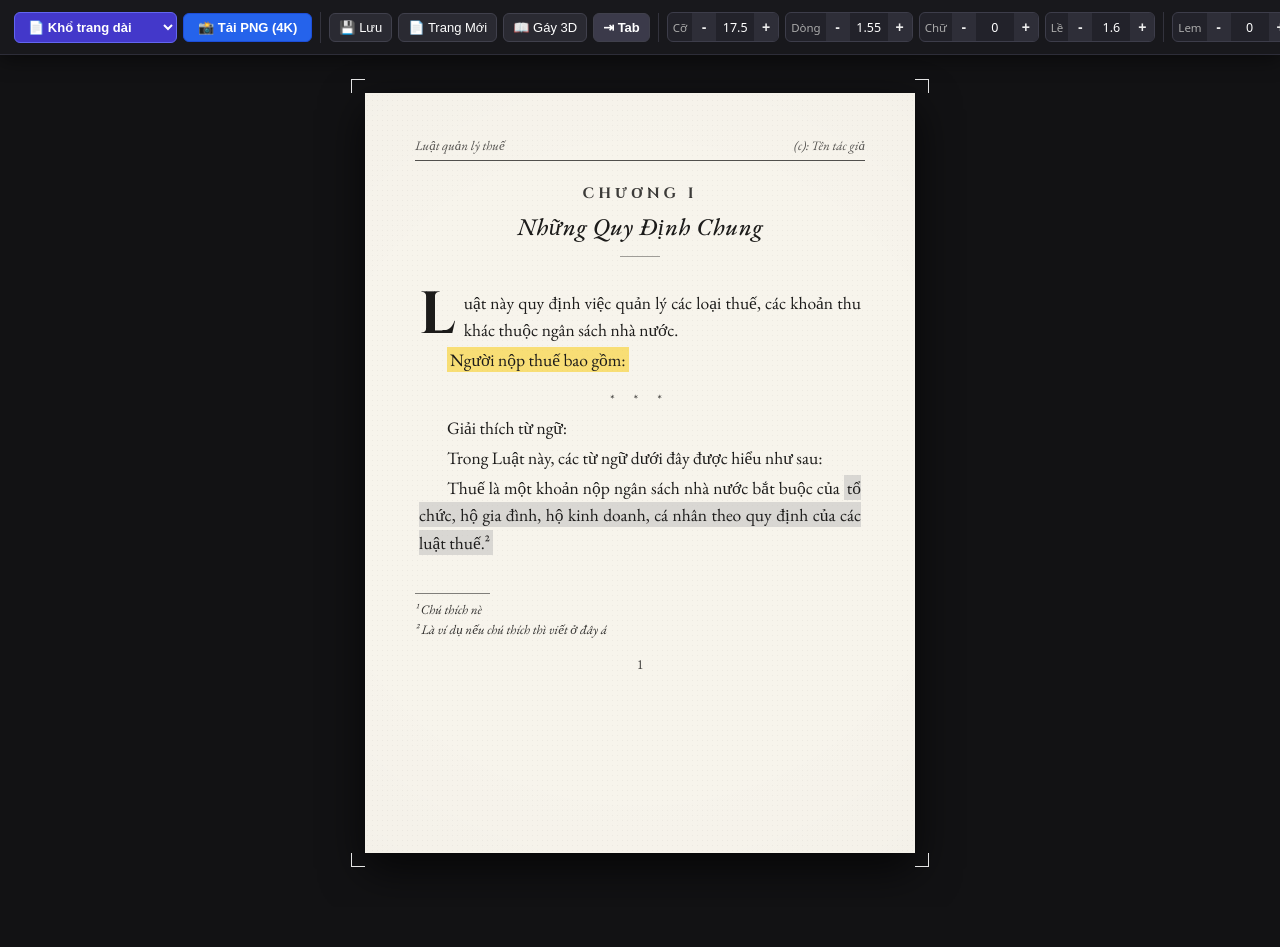
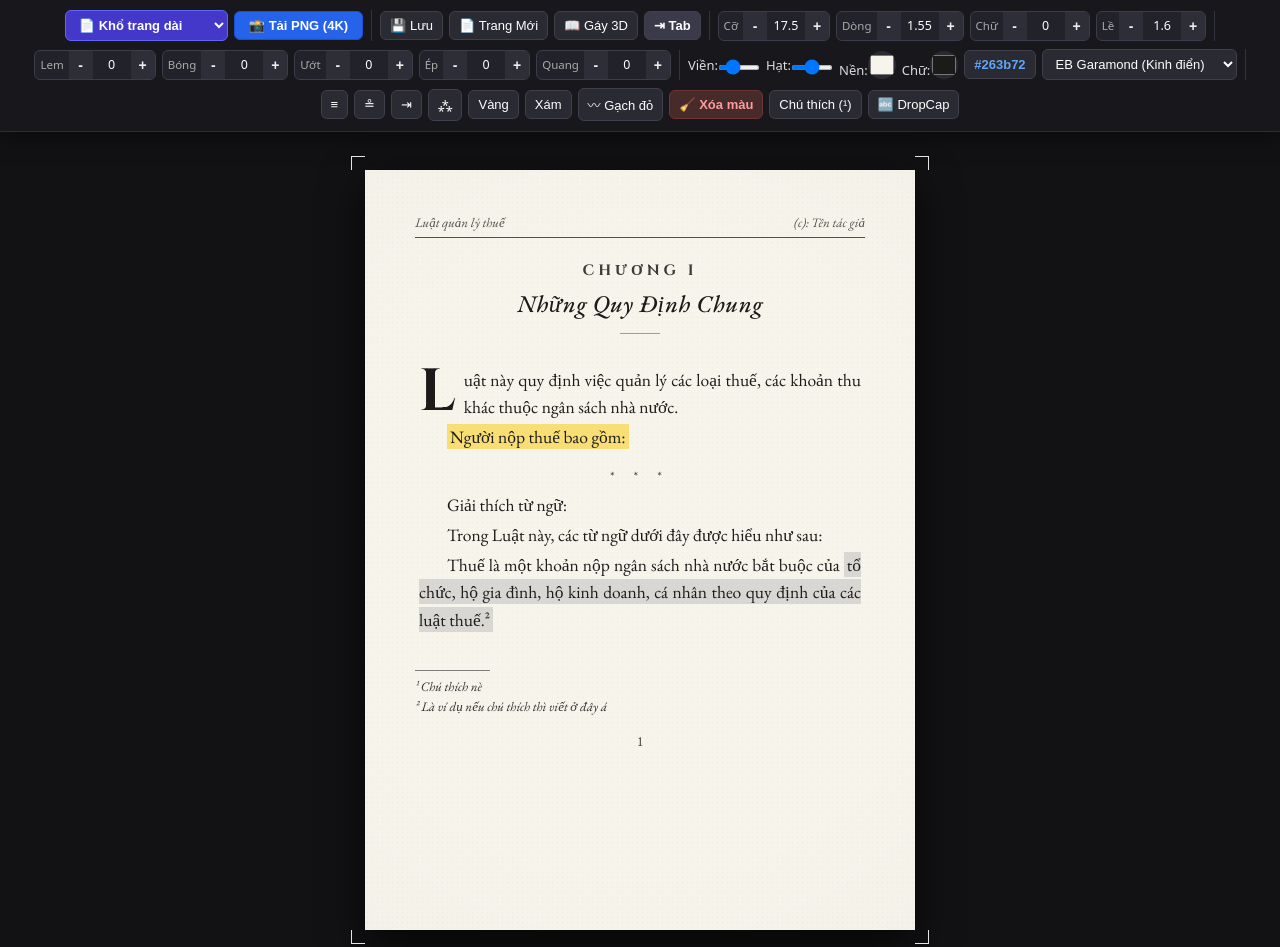
Before and after one commit to mixaohensiukay/gia-lap-trang-or-quotes-idk, a plain HTML site: page index.html in a window 1280 px wide. Drawn offline with nearby package versions, Linux system fonts and the light colour scheme; a web font is replaced by a local one.

Commit message:
Update UX/UI trên máy tính

```diff
--- a/index.html
+++ b/index.html
@@ -44,6 +44,7 @@
       overflow-x: hidden;
     }
 
+    /* THANH TOOLBAR THIẾT KẾ LAI: MOBILE THÌ CUỘN VUỐT NGANG, PC THÌ MỞ BUNG GỌN GÀNG */
     .toolbar-container {
       width: 100%;
       position: sticky;
@@ -52,6 +53,8 @@
       background: #18181c;
       border-bottom: 1px solid #2d2d38;
       box-shadow: 0 4px 20px rgba(0,0,0,0.5);
+      display: flex;
+      justify-content: center;
     }
 
     .toolbar {
@@ -59,14 +62,32 @@
       gap: 8px;
       align-items: center;
       padding: 10px 14px;
+      width: 100%;
+      max-width: 1440px;
       overflow-x: auto;
       white-space: nowrap;
       -webkit-overflow-scrolling: touch;
-      scrollbar-width: none;
+      scrollbar-width: thin;
+      scrollbar-color: #3f3f4c transparent;
+    }
+
+    /* TỐI ƯU CHO PC (MÀN HÌNH RỘNG): TỰ BUNG TẤT CẢ TÍNH NĂNG KHÔNG CẦN KÉO CHUỘT */
+    @media (min-width: 1024px) {
+      .toolbar {
+        flex-wrap: wrap;
+        white-space: normal;
+        justify-content: center;
+        overflow-x: visible;
+        padding: 10px 20px;
+      }
     }
 
     .toolbar::-webkit-scrollbar {
-      display: none;
+      height: 4px;
+    }
+    .toolbar::-webkit-scrollbar-thumb {
+      background: #3f3f4c;
+      border-radius: 4px;
     }
 
     .toolbar-group {
@@ -138,6 +159,10 @@
       padding: 0;
       border-radius: 0;
       cursor: pointer;
+    }
+
+    .num-stepper button:hover {
+      background: #3f3f4c;
     }
 
     .num-stepper button:active {
@@ -506,7 +531,8 @@
   </svg>
 
   <div class="toolbar-container">
-    <div class="toolbar">
+    <div class="toolbar" id="mainToolbar">
+      <!-- Nhóm 1: Chế độ & Xuất ảnh -->
       <div class="toolbar-group">
         <select id="modeSelect" class="highlight-select" onchange="switchMode(this.value)">
           <option value="page">📄 Khổ trang dài</option>
@@ -515,6 +541,7 @@
         <button class="primary" onclick="exportImage()">📸 Tải PNG (4K)</button>
       </div>
 
+      <!-- Nhóm 2: Dự án & Lề -->
       <div class="toolbar-group">
         <button onclick="savePresetManual()" title="Lưu lại toàn bộ định dạng">💾 Lưu</button>
         <button onclick="nextPage()" title="Tăng số trang và sang trang mới">📄 Trang Mới</button>
@@ -522,7 +549,7 @@
         <button class="prevent-lose-focus" onclick="insertTabIndent()" title="Thụt đầu dòng chuẩn sách" style="font-weight: bold; background: #3b3a4a;">⇥ Tab</button>
       </div>
 
-      <!-- Cỡ chữ & Giãn dòng -->
+      <!-- Nhóm 3: Cỡ chữ & Giãn dòng -->
       <div class="toolbar-group">
         <div class="num-stepper" title="Cỡ chữ">
           <span class="stepper-label">Cỡ</span>
@@ -553,7 +580,7 @@
         </div>
       </div>
 
-      <!-- Hiệu ứng chữ -->
+      <!-- Nhóm 4: Hiệu ứng chữ Studio -->
       <div class="toolbar-group">
         <div class="num-stepper" title="Mực lem xơ giấy">
           <span class="stepper-label">Lem</span>
@@ -591,17 +618,14 @@
         </div>
       </div>
 
-      <!-- Giấy & Màu sắc -->
+      <!-- Nhóm 5: Giấy, Màu sắc & Font -->
       <div class="toolbar-group">
-        <label title="Tối viền">Viền:<input type="range" min="0" max="0.3" step="0.02" value="0.08" oninput="updateStyle('--vignette-opacity', this.value)"></label>
-        <label title="Hạt giấy">Hạt:<input type="range" min="0" max="0.1" step="0.01" value="0.045" oninput="updateStyle('--grain-opacity', this.value)">
+        <label title="Tối viền">Viền:<input type="range" min="0" max="0.3" step="0.02" value="0.08" oninput="updateStyle('--vignette-opacity', this.value)" style="width:42px;height:5px;cursor:ew-resize;"></label>
+        <label title="Hạt giấy">Hạt:<input type="range" min="0" max="0.1" step="0.01" value="0.045" oninput="updateStyle('--grain-opacity', this.value)" style="width:42px;height:5px;cursor:ew-resize;"></label>
         <label title="Đổi màu nền">Nền:<input type="color" id="bgPicker" value="#f7f4ec" onchange="setCustomBg(this.value)"></label>
         <label title="Đổi màu chữ">Chữ:<input type="color" id="textPicker" value="#1c1b1a" onchange="setCustomText(this.value)"></label>
         <button onclick="setCustomText('#263b72')" style="color: #60a5fa; font-weight: bold;">#263b72</button>
-      </div>
 
-      <!-- Font chữ -->
-      <div class="toolbar-group">
         <select id="fontSelect" onchange="changeFont(this.value)">
           <option value="font-alegreya">Alegreya (Thơ mộng)</option>
           <option value="font-stix">STIX Two Text (Sắc sảo)</option>
@@ -614,7 +638,7 @@
         </select>
       </div>
 
-      <!-- CĂN LỀ & BỘ HIGHLIGHT KÈM NÚT XÓA ĐỊNH DẠNG -->
+      <!-- Nhóm 6: Căn lề & Highlight -->
       <div class="toolbar-group">
         <button class="btn-icon prevent-lose-focus" onclick="formatDoc('justifyFull')" title="Căn đều">≡</button>
         <button class="btn-icon prevent-lose-focus" onclick="formatDoc('justifyCenter')" title="Căn giữa">≗</button>
@@ -624,8 +648,6 @@
         <button class="prevent-lose-focus" onclick="toggleFormatSpan('hl-yellow')">Vàng</button>
         <button class="prevent-lose-focus" onclick="toggleFormatSpan('hl-gray')">Xám</button>
         <button class="prevent-lose-focus" onclick="toggleFormatSpan('pencil-underline')">〰 Gạch đỏ</button>
-
-        <!-- NÚT TẨY XÓA ĐỊNH DẠNG RIÊNG BIỆT DÀNH CHO MOBILE -->
         <button class="prevent-lose-focus" onclick="clearHighlightFormatting()" title="Xóa toàn bộ màu Highlight & Gạch đỏ" style="background: #472a2a; border-color: #6e3535; color: #ff9b9b; font-weight: bold;">🧹 Xóa màu</button>
 
         <button class="prevent-lose-focus" onclick="insertFootnoteMark()">Chú thích (¹)</button>
@@ -708,8 +730,20 @@
     let nextFootnoteNumber = 3;
 
     // =========================================================================
+    // TỰ ĐỘNG CHUYỂN CON LĂN CHUỘT DỌC THÀNH CUỘN NGANG KHI Ở TRÊN THANH CÔNG CỤ PC
+    // =========================================================================
+    const toolbarEl = document.getElementById('mainToolbar');
+    if (toolbarEl) {
+      toolbarEl.addEventListener('wheel', (e) => {
+        // Chỉ kích hoạt khi màn hình đang có thanh cuộn ngang
+        if (toolbarEl.scrollWidth > toolbarEl.clientWidth) {
+          e.preventDefault();
+          toolbarEl.scrollLeft += e.deltaY;
+        }
+      }, { passive: false });
+    }
+
     // KHÓA CHỐNG MẤT CON TRỎ CHUỘT / MẤT BÔI ĐEN TRÊN MÀN HÌNH ĐIỆN THOẠI
-    // =========================================================================
     document.querySelectorAll('.prevent-lose-focus').forEach(btn => {
       btn.addEventListener('pointerdown', e => e.preventDefault());
       btn.addEventListener('touchstart', e => e.preventDefault(), { passive: false });
@@ -911,9 +945,6 @@
       autoSavePreset();
     }
 
-    // =========================================================================
-    // HÀM BẬT/TẮT ĐỊNH DẠNG TƯƠNG THÍCH HOÀN TOÀN VỚI MÀN HÌNH ĐIỆN THOẠI
-    // =========================================================================
     function toggleFormatSpan(className) {
       const selection = window.getSelection();
       if (!selection.rangeCount) return;
@@ -922,11 +953,9 @@
       let container = range.commonAncestorContainer;
       if (container.nodeType === 3) container = container.parentElement;
 
-      // Tìm xem có đang nằm trong thẻ định dạng này không
       const targetSpan = container.closest('.' + className);
 
       if (targetSpan) {
-        // Gỡ bỏ định dạng
         const parent = targetSpan.parentNode;
         while (targetSpan.firstChild) {
           parent.insertBefore(targetSpan.firstChild, targetSpan);
@@ -935,7 +964,6 @@
         selection.removeAllRanges();
       } else {
         if (selection.isCollapsed) return;
-        // Bọc thẻ định dạng mới
         const span = document.createElement("span");
         span.className = className;
         span.appendChild(range.extractContents());
@@ -944,9 +972,6 @@
       autoSavePreset();
     }
 
-    // =========================================================================
-    // NÚT TẨY XÓA MỌI LOẠI HIGHLIGHT VÀ GẠCH ĐỎ (DÙNG ĐƯỢC CẢ KHI CHƯA KỊP BÔI ĐEN)
-    // =========================================================================
     function clearHighlightFormatting() {
       const selection = window.getSelection();
       if (!selection.rangeCount) return;
@@ -955,7 +980,6 @@
       let container = range.commonAncestorContainer;
       if (container.nodeType === 3) container = container.parentElement;
 
-      // 1. Nếu người dùng đang đặt con trỏ chuột bên trong một từ có màu
       const directTarget = container.closest('.hl-yellow, .hl-gray, .pencil-underline');
       if (directTarget) {
         const parent = directTarget.parentNode;
@@ -967,7 +991,6 @@
         return;
       }
 
-      // 2. Nếu người dùng đang bôi đen một đoạn dài
       if (!selection.isCollapsed) {
         const fragment = range.cloneContents();
         const spans = fragment.querySelectorAll('.hl-yellow, .hl-gray, .pencil-underline');
@@ -980,7 +1003,6 @@
           range.deleteContents();
           range.insertNode(fragment);
         } else {
-          // Thao tác quét gỡ bao trùm
           let parentSpan = container.closest('.hl-yellow, .hl-gray, .pencil-underline');
           if (parentSpan) {
             const p = parentSpan.parentNode;
```
